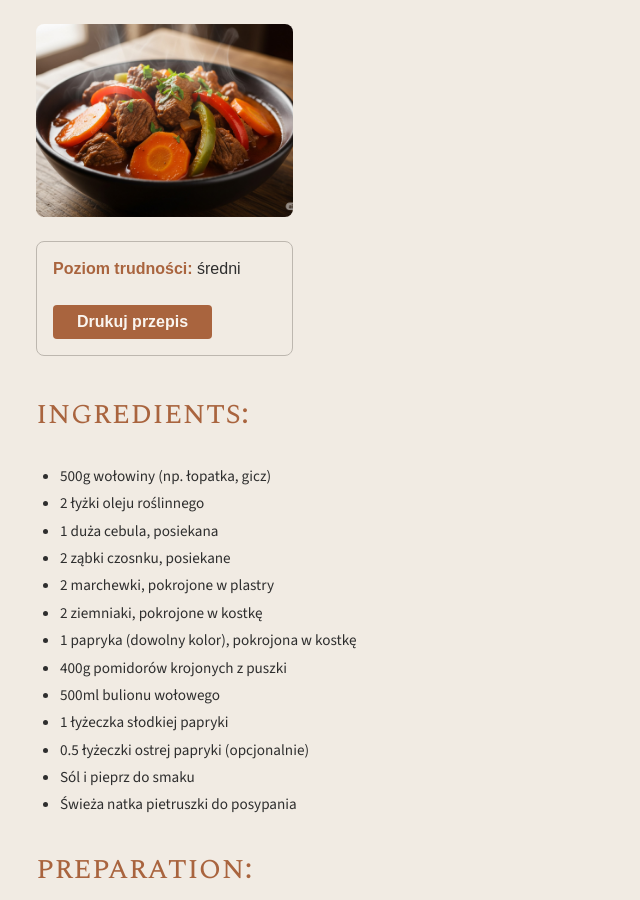
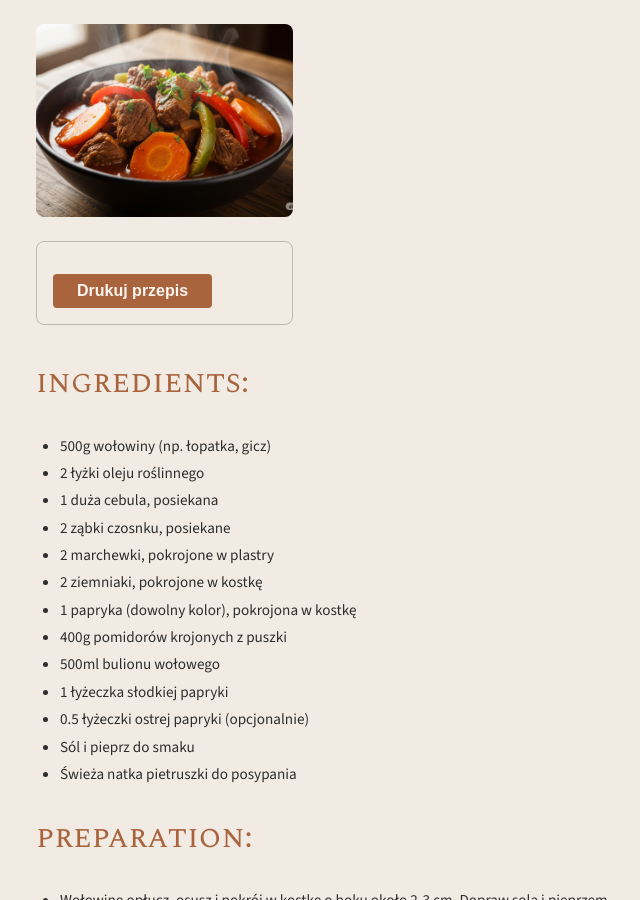
Before and after one commit to piotrsenator/kuchnia, a Jekyll site: the page built from _recipes/gulasz-wolowy-z-warzywami2.md, in a window 1280 px wide and 900 px high, scrolled down 509 px. Shown: the whole window, without its empty margins (202-842 px from the left). Built offline with Jekyll 4.4.1, drawn with Linux system fonts in a browser that asks for light colours; some web fonts are replaced.

Commit message:
Update gulasz-wolowy-z-warzywami2.md

```diff
--- a/_recipes/gulasz-wolowy-z-warzywami2.md
+++ b/_recipes/gulasz-wolowy-z-warzywami2.md
@@ -1,10 +1,10 @@
 ---
 title: Nowy gulasz wołowy z warzywami
 category: dania-glowne-miesne
-difficulty: "średni"
 date: 2024-07-22
 last_modified_at: 2024-07-22
 image_main: "/images/recipes/gulasz-wolowy-main.jpg"
+tags: [wołowina]
 ---
 ## ingredients:
   - 500g wołowiny (np. łopatka, gicz)
```
